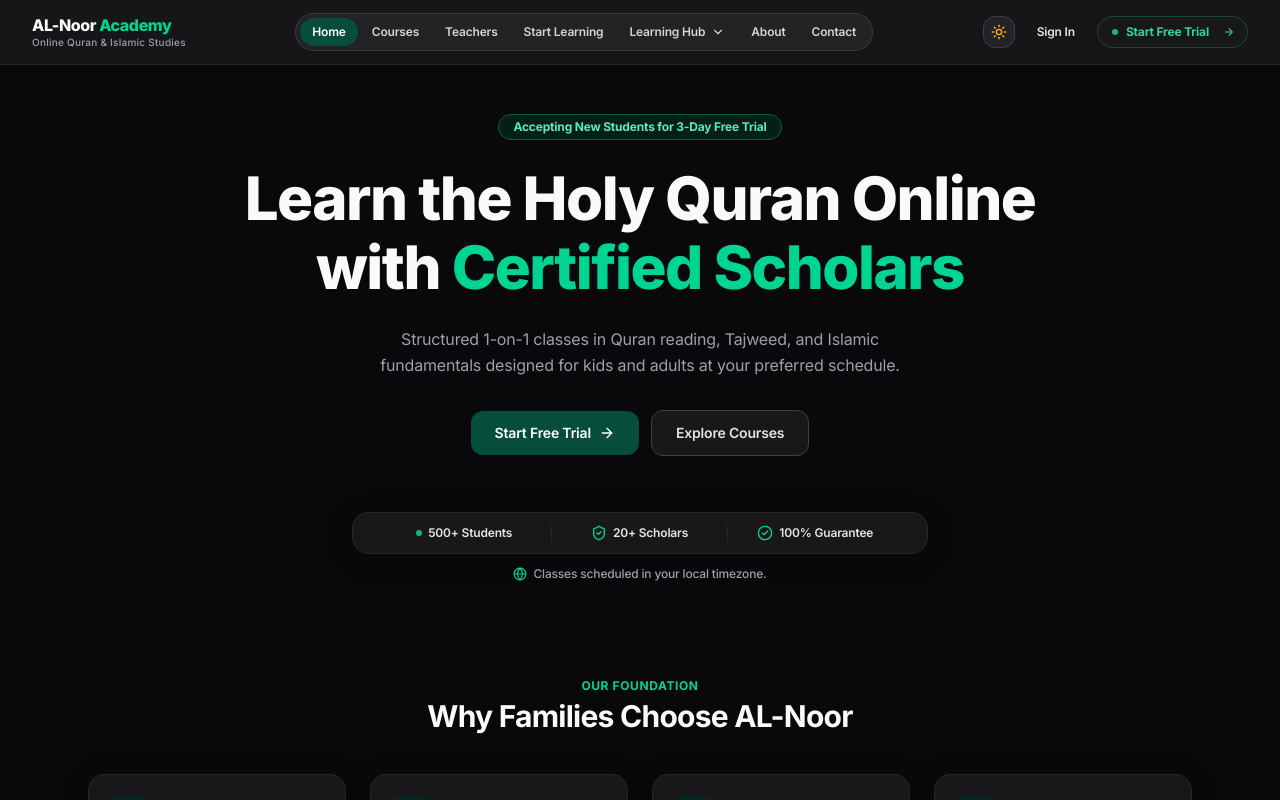
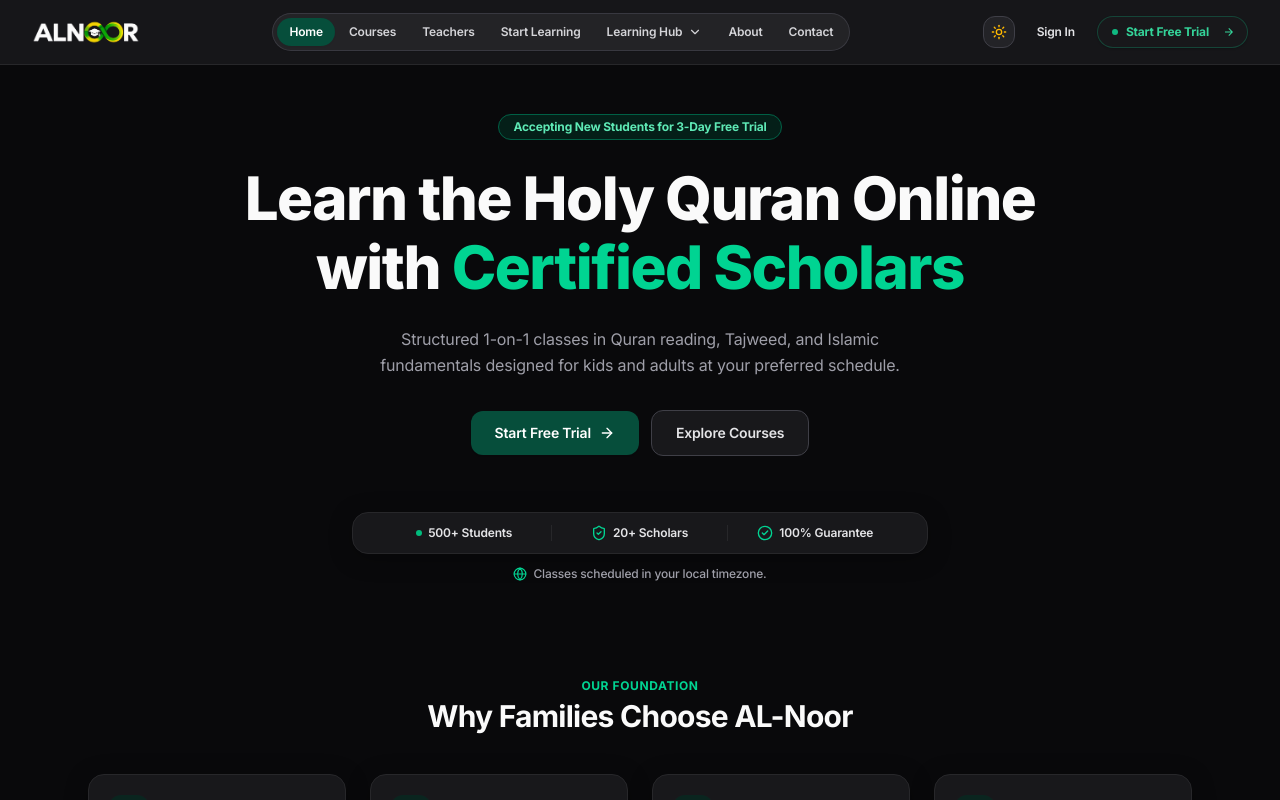
Before and after one commit to alnoorofficialweb-gif/alnoor-academy, a Next.js app: page / in a window 1280 px wide. Both pictures are taken after a click on the button 998 px from the left and 32 px from the top of the page. Shown: the top 800 px of the page. Built offline with nearby package versions, Linux system fonts and the light colour scheme.

Commit message:
feat: add dedicated logo for light mode and dark mode in header

```diff
--- a/src/components/Navbar.tsx
+++ b/src/components/Navbar.tsx
@@ -94,13 +94,13 @@
     <header className="sticky top-0 z-40 w-full bg-white/95 dark:bg-zinc-900/95 backdrop-blur-md border-b border-zinc-200/80 dark:border-zinc-800 transition-colors">
       <div className="max-w-7xl mx-auto px-4 sm:px-6 lg:px-8 h-16 flex items-center justify-between gap-4">
 
-        {/* Brand Logo - Light Mode: Image Logo | Dark Mode: Text Branding */}
+        {/* Brand Logo - Dark Mode & Light Mode Image Logos */}
         <Link
           href="/"
           className="flex items-center shrink-0 py-1 transition-opacity hover:opacity-90 focus:outline-hidden"
           aria-label="AL-Noor Academy Home"
         >
-          {/* Light Mode Only */}
+          {/* Light Mode Logo */}
           <Image
             src="/images/logo-light.png"
             alt="AL-Noor Academy"
@@ -110,15 +110,15 @@
             className="h-8 sm:h-9 w-auto object-contain dark:hidden"
           />
 
-          {/* Dark Mode (Logo not displayed in dark mode) */}
-          <div className="hidden dark:flex flex-col group shrink-0">
-            <span className="font-extrabold text-base tracking-tight text-zinc-50 leading-tight">
-              AL-Noor <span className="text-emerald-400">Academy</span>
-            </span>
-            <span className="text-[10px] text-zinc-400 font-medium tracking-wide">
-              Online Quran &amp; Islamic Studies
-            </span>
-          </div>
+          {/* Dark Mode Logo */}
+          <Image
+            src="/images/logo-dark.png"
+            alt="AL-Noor Academy"
+            width={132}
+            height={44}
+            priority
+            className="h-8 sm:h-9 w-auto object-contain hidden dark:block"
+          />
         </Link>
 
         {/* Desktop Navigation Links - Modern Minimal Pill Dock */}
```
